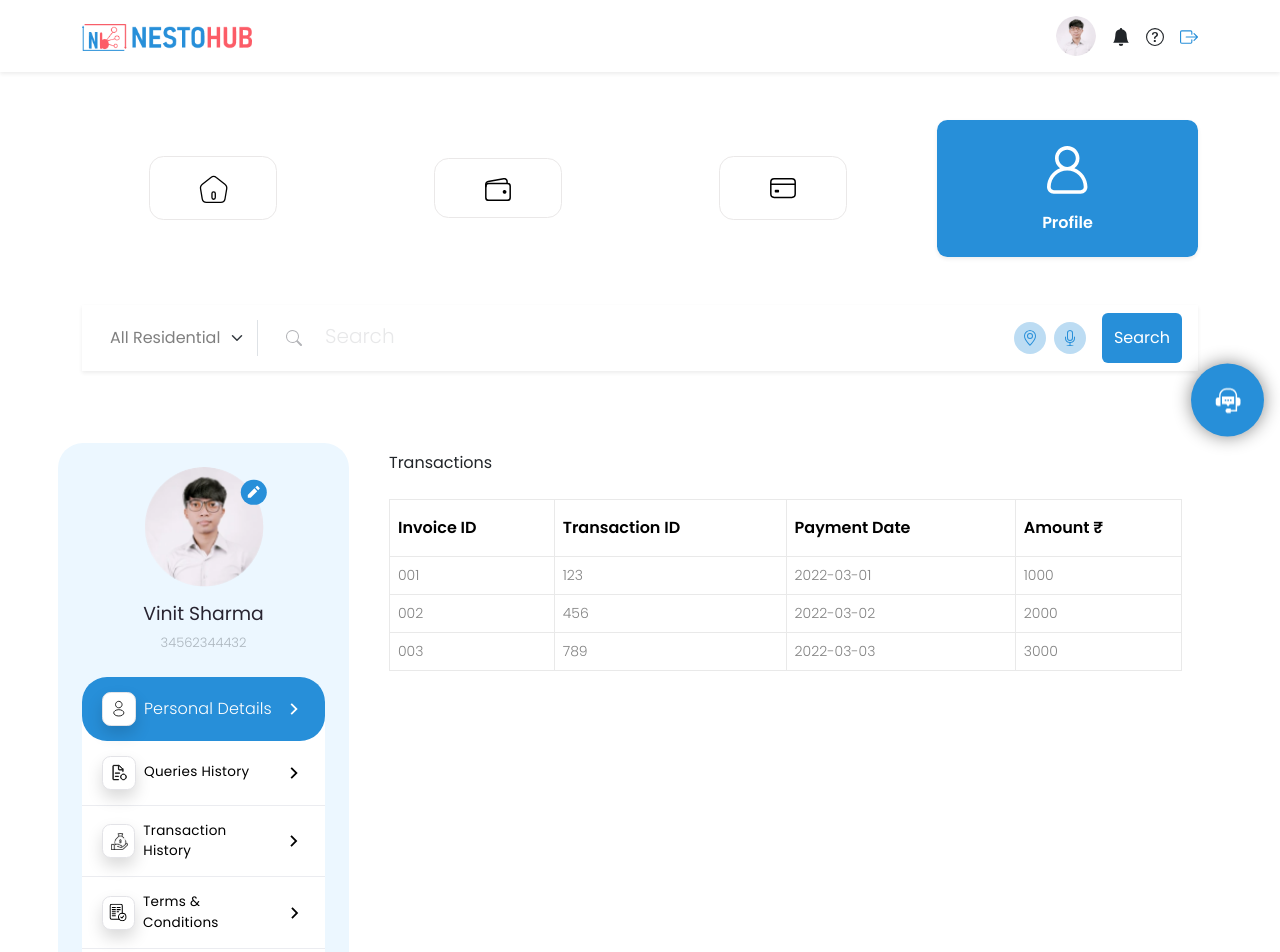
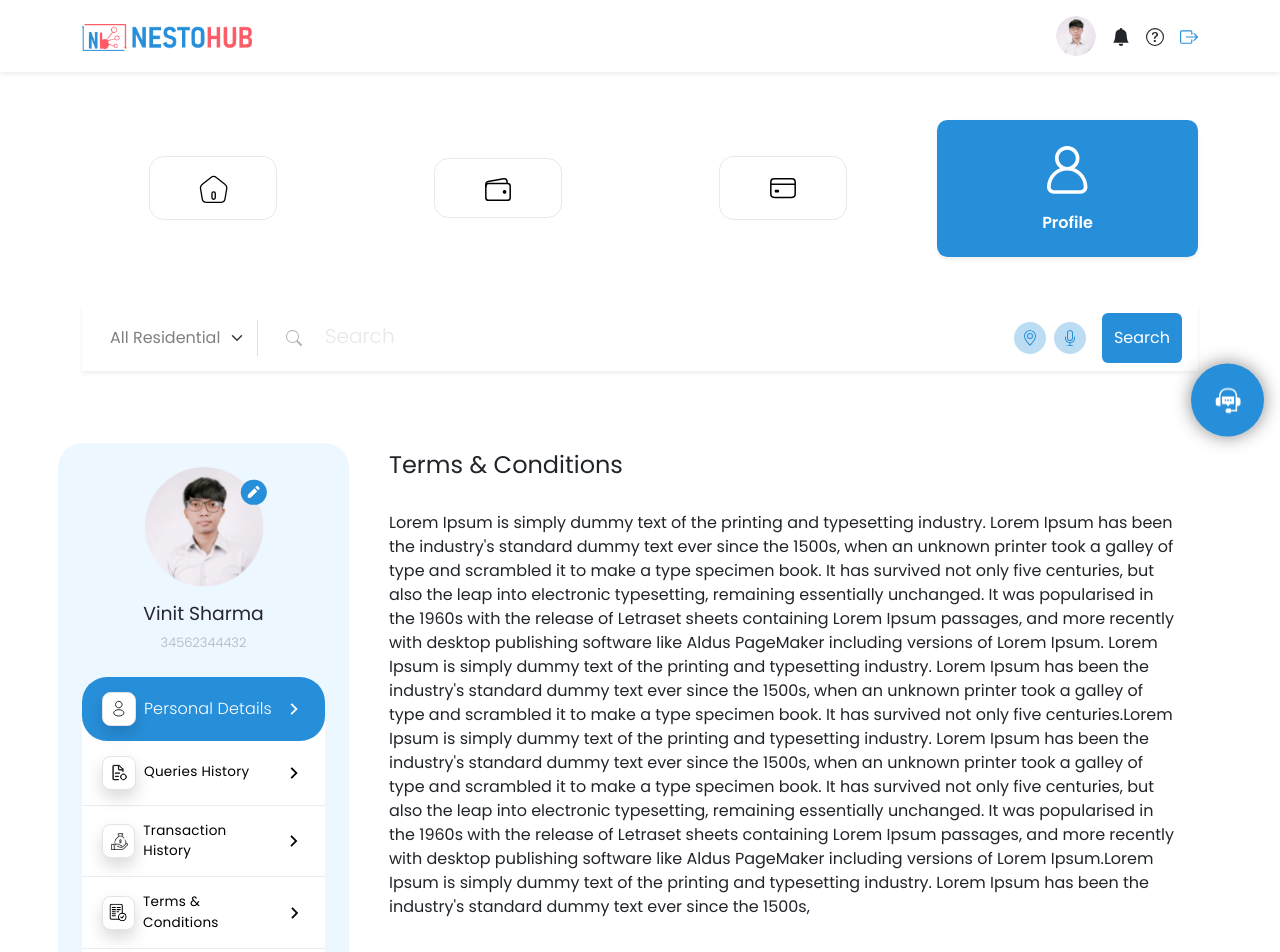
Before and after one commit to Vivekackrolix/Nesto-Frontend, a React (Create React App) app: page /home-dashboard/profile in a window 1280 px wide. Shown: the top 952 px of the page. Built offline with nearby package versions, Linux system fonts and the light colour scheme.

Commit message:
Profile Page terms and conditions added

```diff
--- a/src/dashboard/profile/Profile.js
+++ b/src/dashboard/profile/Profile.js
@@ -14,6 +14,7 @@
 import PersonalDetailsForm from './personal-details/PersonalDetailsForm';
 import QueriesHistory from './queries-history/QueriesHistory';
 import TransactionHistory from './profile-table/TransactionHistory';
+import TermsConditions from './terms-and-conditions/TermsConditions';
 
 const tabs = [
   { title: 'Personal Details', icon: <FiUser /> },
@@ -95,7 +96,8 @@
                 <Tab.Pane key={index} eventKey={index}>
                   {/* <PersonalDetailsForm /> */}
                   {/* <QueriesHistory /> */}
-                  <TransactionHistory />
+                  {/* <TransactionHistory /> */}
+                  <TermsConditions />
                 </Tab.Pane>
               ))}
             </Tab.Content>
--- /dev/null
+++ b/src/dashboard/profile/terms-and-conditions/TermsConditions.js
@@ -0,0 +1,41 @@
+import { Card } from 'react-bootstrap';
+
+const TermsConditions = () => {
+  return (
+    <Card className="shadow-none border-0 profile__terms">
+      <Card.Header className="bg-transparent border-0">
+        <h4>Terms & Conditions</h4>
+      </Card.Header>
+      <Card.Body>
+        <Card.Text>
+          Lorem Ipsum is simply dummy text of the printing and typesetting
+          industry. Lorem Ipsum has been the industry's standard dummy text ever
+          since the 1500s, when an unknown printer took a galley of type and
+          scrambled it to make a type specimen book. It has survived not only
+          five centuries, but also the leap into electronic typesetting,
+          remaining essentially unchanged. It was popularised in the 1960s with
+          the release of Letraset sheets containing Lorem Ipsum passages, and
+          more recently with desktop publishing software like Aldus PageMaker
+          including versions of Lorem Ipsum. Lorem Ipsum is simply dummy text of
+          the printing and typesetting industry. Lorem Ipsum has been the
+          industry's standard dummy text ever since the 1500s, when an unknown
+          printer took a galley of type and scrambled it to make a type specimen
+          book. It has survived not only five centuries.Lorem Ipsum is simply
+          dummy text of the printing and typesetting industry. Lorem Ipsum has
+          been the industry's standard dummy text ever since the 1500s, when an
+          unknown printer took a galley of type and scrambled it to make a type
+          specimen book. It has survived not only five centuries, but also the
+          leap into electronic typesetting, remaining essentially unchanged. It
+          was popularised in the 1960s with the release of Letraset sheets
+          containing Lorem Ipsum passages, and more recently with desktop
+          publishing software like Aldus PageMaker including versions of Lorem
+          Ipsum.Lorem Ipsum is simply dummy text of the printing and typesetting
+          industry. Lorem Ipsum has been the industry's standard dummy text ever
+          since the 1500s,{' '}
+        </Card.Text>
+      </Card.Body>
+    </Card>
+  );
+};
+
+export default TermsConditions;
```
